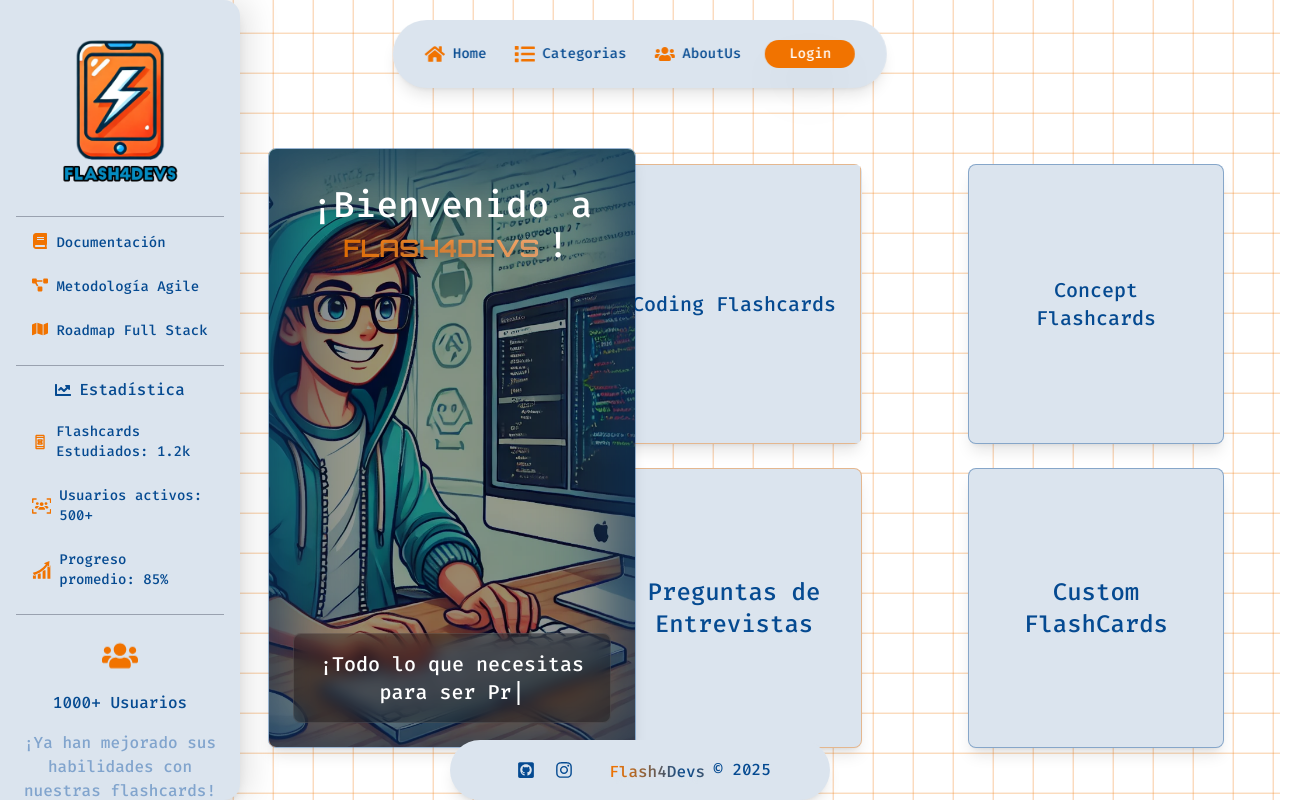
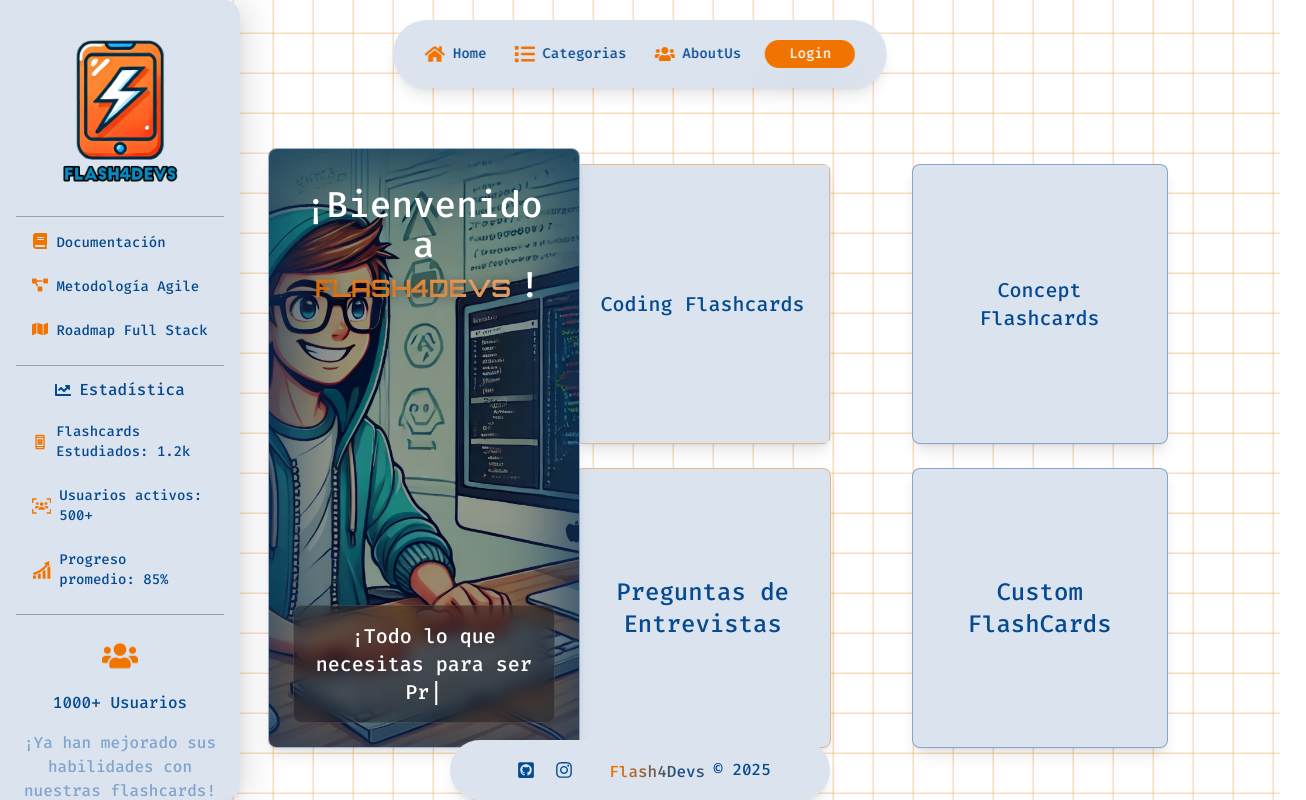
Before and after one commit to iZergiodev/Front-Flash4Devs, a React (Vite) app: page / in a window 1280 px wide. Shown: the whole page, 1306 px wide, since content can reach past the window. Built offline with nearby package versions, Linux system fonts and the light colour scheme.

Commit message:
size arreglado

```diff
--- a/Home.jsx
+++ b/Home.jsx
@@ -61,11 +61,11 @@ export const Home = () => {
           <div className="flex justify-center items-center w-full md:w-1/2 mt-30 md:mt-35 md:ml-65">
             <HeroSection />
           </div>
-          <div className="w-full md:w-1/2 flex flex-col items-center z-10 mt-25">
-            <p className="orbitron items-center text-md mb-5 text-center hidden lg:block xl:block mr-20">
+          <div className="w-full md:w-1/2 flex flex-col items-center z-10 mt-25 mr-30">
+            <p className="orbitron items-center text-md mb-5 text-center hidden lg:block xl:block mr-15">
               ¿Qué vamos a estudiar primero?
             </p>
-            <div className="grid grid-cols-1 md:grid-cols-2 gap-6 w-[700px]">
+            <div className="grid grid-cols-1 md:grid-cols-2 gap-6 w-[650px]">
               <Link to="/eligecategoria/coding">
                 <motion.div
                   className={`w-58 ml-60 md:ml-0 bottom-10 md:bottom-0 md:top-0 justify-center items-center md:w-64 h-70 rounded-lg flex flex-col ${
--- a/src/components/MenuRight.jsx
+++ b/src/components/MenuRight.jsx
@@ -24,10 +24,9 @@ export const MenuRight = ({ name, email, profileImage }) => {
     <motion.nav className="fixed right-5 top-[20px] z-50 font-semibold sm:bg-card sm:shadow-lg sm:rounded-full sm:p-4 sm:py-1 sm:px-4">
       <motion.div
         className="flex flex-row items-center gap-4 transform-gpu"
-        whileHover={{ scale: 1.05 }}
+        whileHover={{ scale: 1.02 }}
         transition={{ type: "spring", stiffness: 300 }}
       >
-
         <div className="hidden sm:block">
           <GradientText
             colors={["#054A91", "#F17300", "#054A91", "#F17300", "#054A91"]}
@@ -55,14 +54,14 @@ export const MenuRight = ({ name, email, profileImage }) => {
                 initial={{ opacity: 0, y: -20 }}
                 animate={{ opacity: 1, y: 0 }}
                 exit={{ opacity: 0, y: -20 }}
-                className="absolute right-0 mt-4 w-60 bg-card rounded-lg shadow-lg backdrop-blur-md border border-muted/20"
+                className="fixed right-0 mt-4 w-47 bg-card rounded-lg shadow-lg border border-muted/20 z-[100]"
               >
                 <ul className="py-2">
                   <li className="border-b border-muted/20 mb-1 pb-2 flex flex-col items-center justify-center">
-                    <span className="text-base">
+                    <span className="text-md">
                       <DecryptedText text="Pró-user" animateOn="view" />
                     </span>
-                    <span className="text-sm underline decoration-solid">
+                    <span className="text-[0.625rem] underline decoration-solid">
                       <DecryptedText text={email} animateOn="view" />
                     </span>
                   </li>
```
Also changed, not shown: package.json (line endings or trailing spaces), 1 other file (tests, documents, lock files or other folders).
